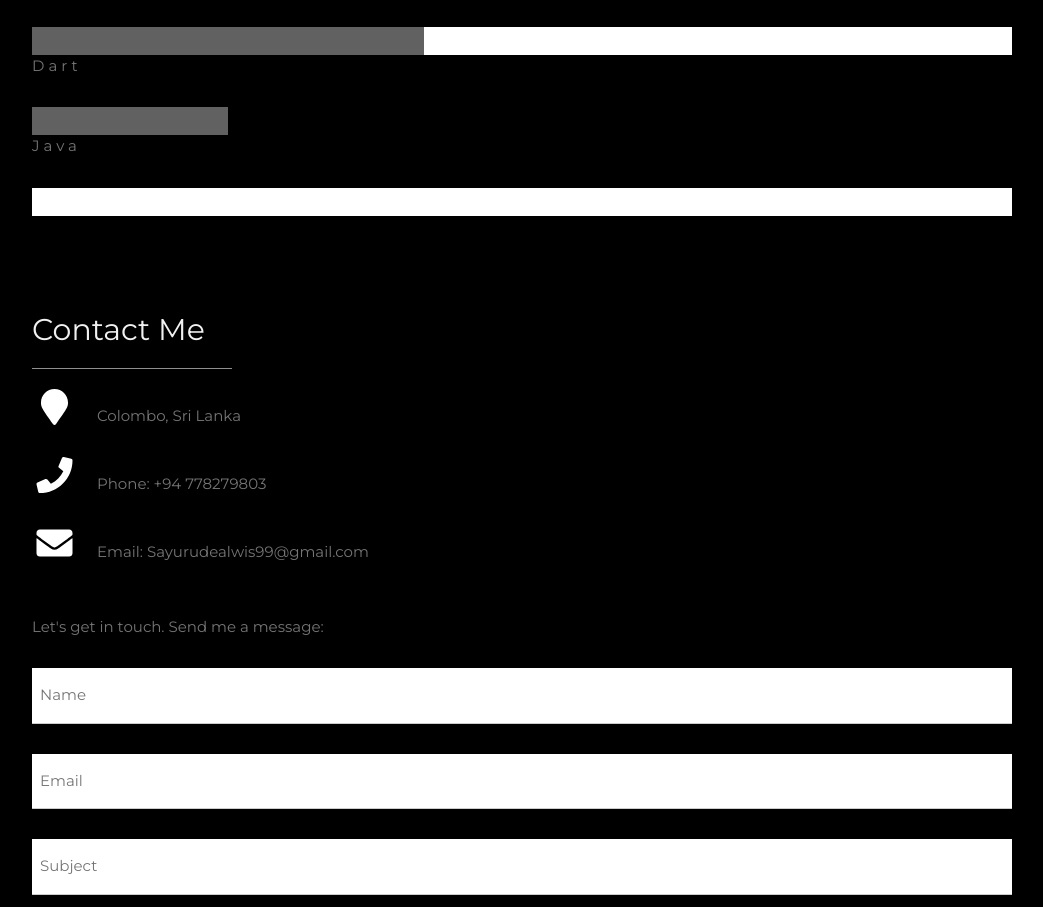
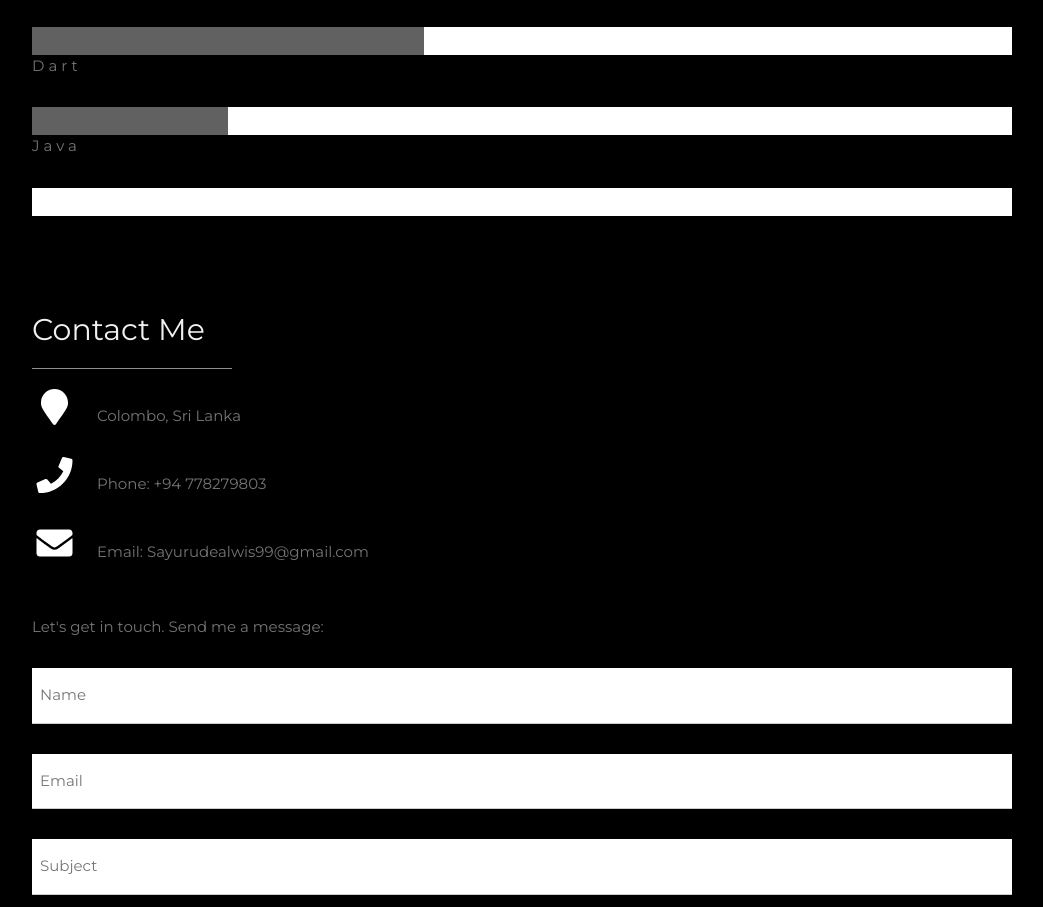
Before and after one commit to Sayuru99/Sayuru, a plain HTML site: page index.html in a window 1280 px wide. Shown: the part 2471-3378 px from the top of the page, without its empty margins (178-1221 px from the left). Drawn offline with nearby package versions, Linux system fonts and the light colour scheme.

Commit message:
Update index.html

```diff
--- a/index.html
+++ b/index.html
@@ -96,7 +96,7 @@
         <div class="w3-dark-grey" style="height:28px;width:40%"></div>
       </div>
       <p class="w3-wide">Dart</p>
-        <div class="w3-wide">
+        <div class="w3-white">
           <div class="w3-dark-grey" style="height:28px;width:20%"></div>
         </div>
       <p class="w3-wide">Java</p>
```
